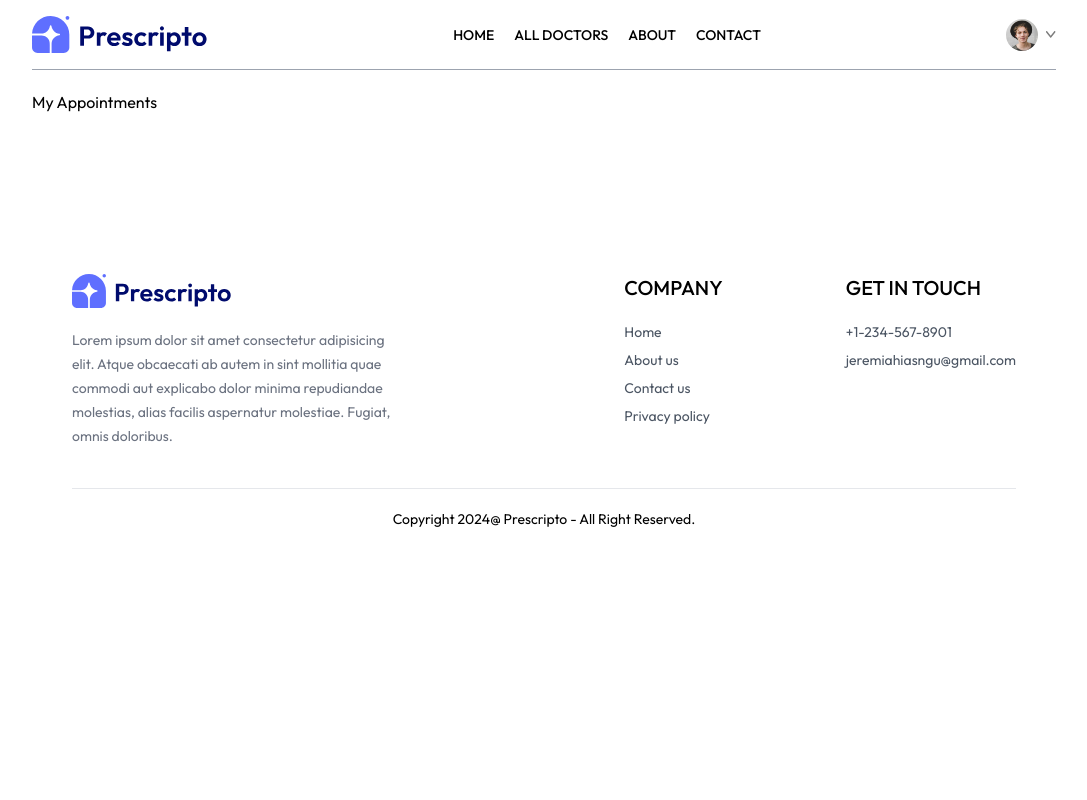
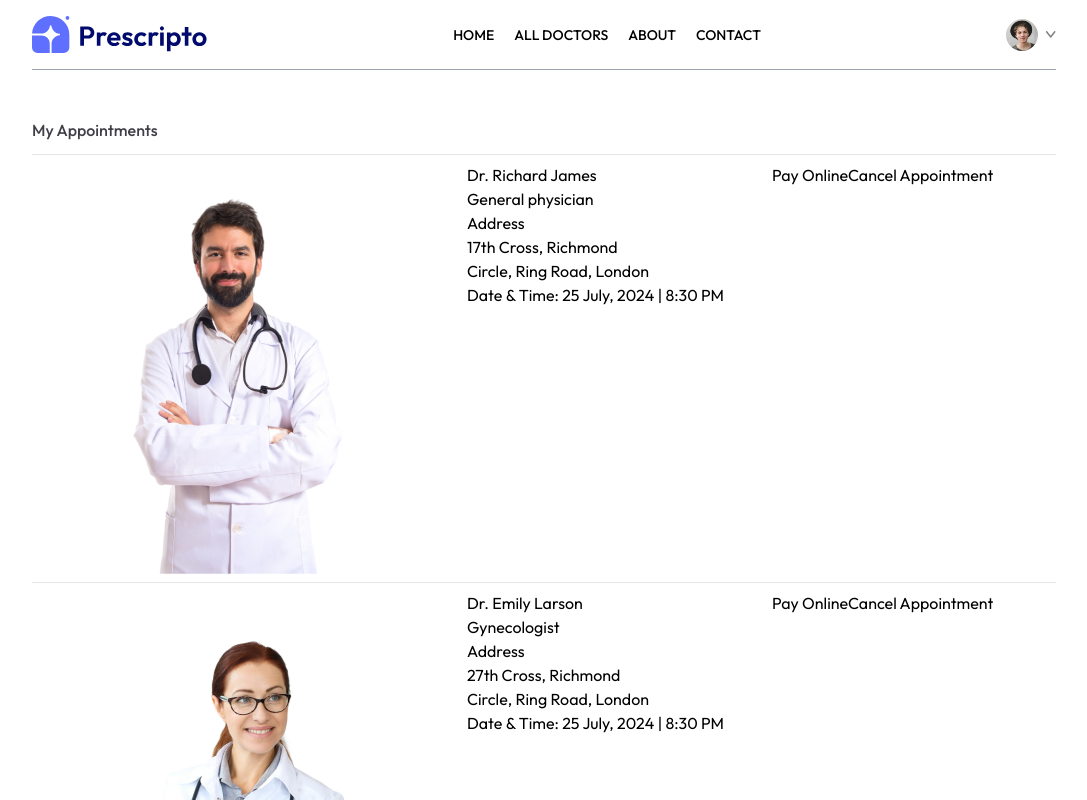
Before and after one commit to Adeoye-J/Prescripto, a React (Vite) app in the folder frontend/: page /my-appointments in a window 1280 px wide. Shown: the top 800 px of the page, without its empty margins (96-1183 px from the left). Built offline with nearby package versions, Linux system fonts and the light colour scheme.

Commit message:
Auto commit at 12/19/2024, 4:50:03 PM

```diff
--- a/frontend/src/pages/MyAppointments.jsx
+++ b/frontend/src/pages/MyAppointments.jsx
@@ -1,11 +1,38 @@
-import React from 'react'
+import React, { useContext } from 'react'
+import { AppContext } from '../context/AppContext'
 
 const MyAppointments = () => {
+
+    const {doctors} = useContext(AppContext)
 
 
     return (
         <div>
-            <p>My Appointments</p>
+            <p className='pb-3 mt-12 font-medium text-zinc-700 border-b'>My Appointments</p>
+            <div className="">
+                {
+                    doctors.slice(0, 2).map((item, index) => (
+                        <div key={index} className="grig grid-cols-[1fr_2fr] gap-4 sm:flex sm:gap-6 py-2 border-b">
+                            <div className="">
+                                <img src={item.image} alt="Doctor's Image" />
+                            </div>
+                            <div className="">
+                                <p>{item.name}</p>
+                                <p>{item.speciality}</p>
+                                <p>Address</p>
+                                <p>{item.address.line1}</p>
+                                <p>{item.address.line2}</p>
+                                <p><span>Date & Time:</span> 25 July, 2024 | 8:30 PM</p>
+                            </div>
+                            <div className=""></div>
+                            <div className="">
+                                <button>Pay Online</button>
+                                <button>Cancel Appointment</button>
+                            </div>
+                        </div>
+                    ))
+                }
+            </div>
         </div>
     )
 }
```
